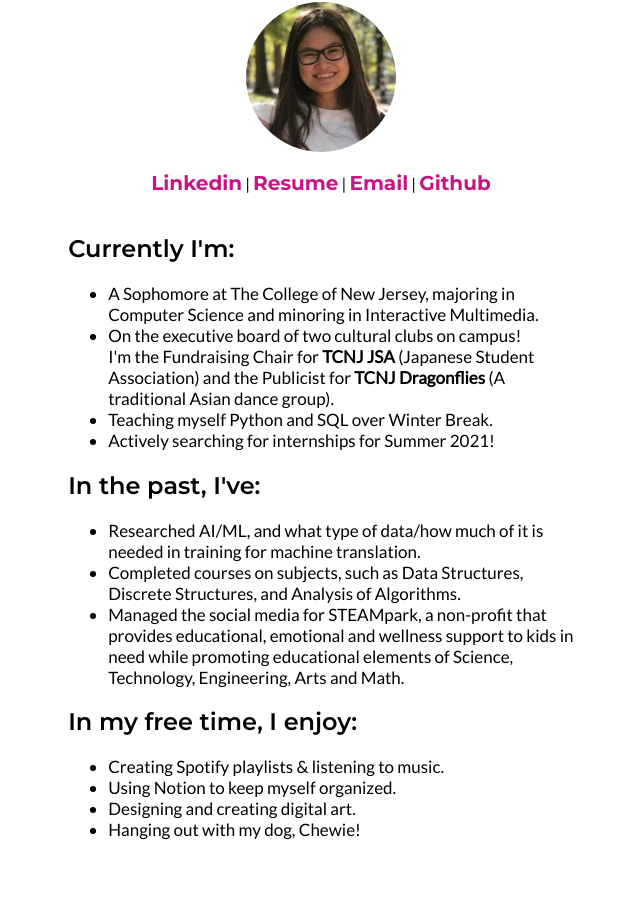
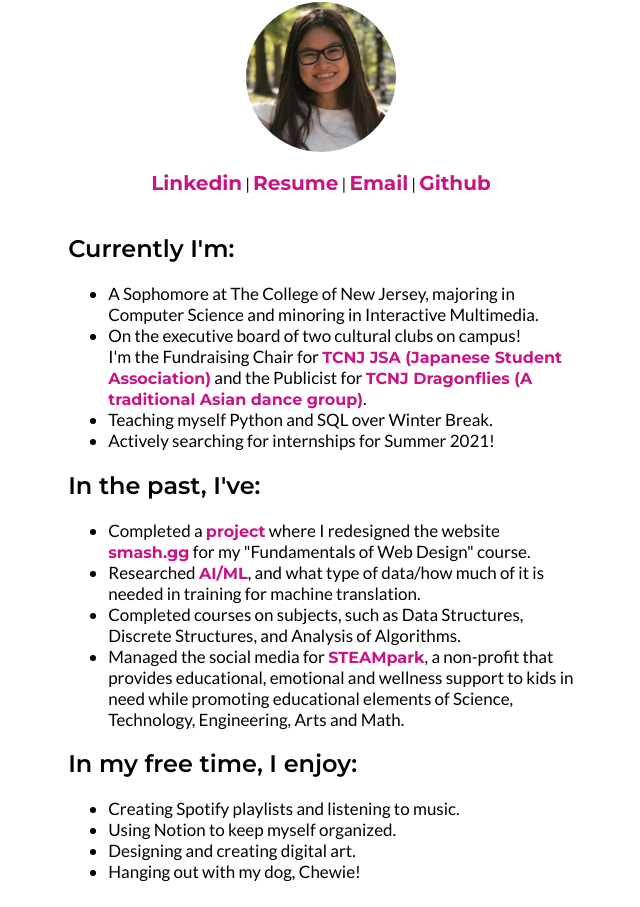
Before and after one commit to kyla0509/kyla0509.github.io, a plain HTML site: page index.html in a window 1280 px wide. Shown: the part 88-995 px from the top of the page, without its empty margins (319-959 px from the left). Before the commit the page ends 953 px from the top, so only its background shows below. Drawn offline with Linux system fonts and the light colour scheme.

Commit message:
Added links to body

```diff
--- a/index.html
+++ b/index.html
@@ -31,21 +31,22 @@
             <h2>Currently I'm:</h2>
             <ul>
                 <li>A Sophomore at The College of New Jersey, majoring in Computer Science and minoring in Interactive Multimedia.</li>
-                <li>On the executive board of two cultural clubs on campus! <br>I'm the Fundraising Chair for <b>TCNJ JSA</b> (Japanese Student Association) and the Publicist for <b>TCNJ Dragonflies</b> (A traditional Asian dance group).</li>
+                <li>On the executive board of two cultural clubs on campus! <br>I'm the Fundraising Chair for <a style="font-size: 16px;" href="https://www.instagram.com/tcnj_jsa/">TCNJ JSA (Japanese Student Association)</a> and the Publicist for <a style="font-size: 16px;" href="https://www.instagram.com/tcnjdragonflies/">TCNJ Dragonflies (A traditional Asian dance group)</a>.</li>
                 <li>Teaching myself Python and SQL over Winter Break.</li>
                 <li>Actively searching for internships for Summer 2021!</li>
             </ul>
 
             <h2>In the past, I've:</h2>
             <ul>
-                <li>Researched AI/ML, and what type of data/how much of it is needed in training for machine translation.</li>
+                <li>Completed a <a style="font-size: 16px;" href="https://kyla0509.github.io/smash.gg-redesign/">project</a> where I redesigned the website <a style="font-size: 16px;" href="https://smash.gg/">smash.gg</a> for my "Fundamentals of Web Design" course.</li>
+                <li>Researched <a style="font-size: 16px;" href="https://drive.google.com/file/d/1dGJJ4rN8d7oVpiqYTRYNaWp3YomU-9xe/view?usp=sharing">AI/ML</a>, and what type of data/how much of it is needed in training for machine translation.</li>
                 <li>Completed courses on subjects, such as Data Structures, Discrete Structures, and Analysis of Algorithms.</li>
-                <li>Managed the social media for STEAMpark, a non-profit that provides educational, emotional and wellness support to kids in need while promoting educational elements of Science, Technology, Engineering, Arts and Math.</li>
+                <li>Managed the social media for <a style="font-size: 16px;" href="https://www.steampark.org/">STEAMpark</a>, a non-profit that provides educational, emotional and wellness support to kids in need while promoting educational elements of Science, Technology, Engineering, Arts and Math.</li>
             </ul>
 
             <h2>In my free time, I enjoy:</h2>
             <ul>
-                <li>Creating Spotify playlists & listening to music.</li>
+                <li>Creating Spotify playlists and listening to music.</li>
                 <li>Using Notion to keep myself organized.</li>
                 <li>Designing and creating digital art.</li>
                 <li>Hanging out with my dog, Chewie!</li>
@@ -55,5 +56,3 @@
 
     </main>
 </body>
-
-</html>
```
